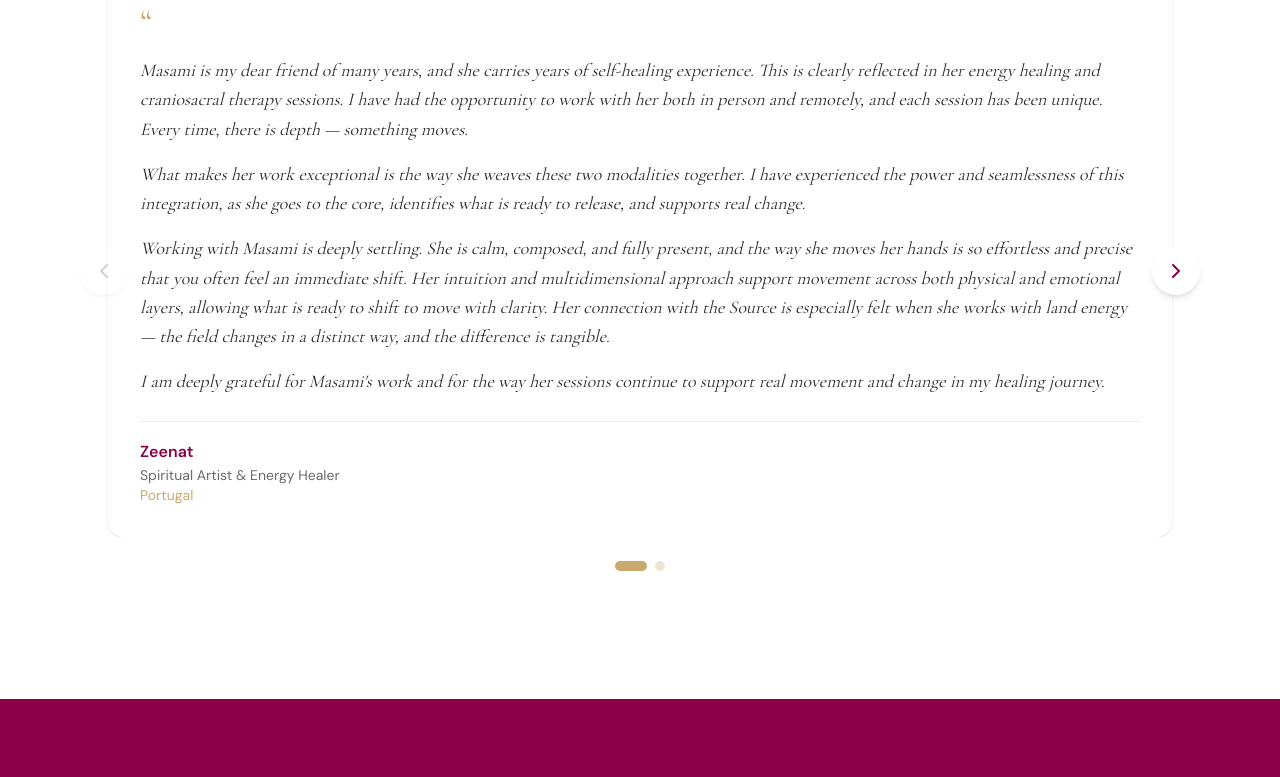
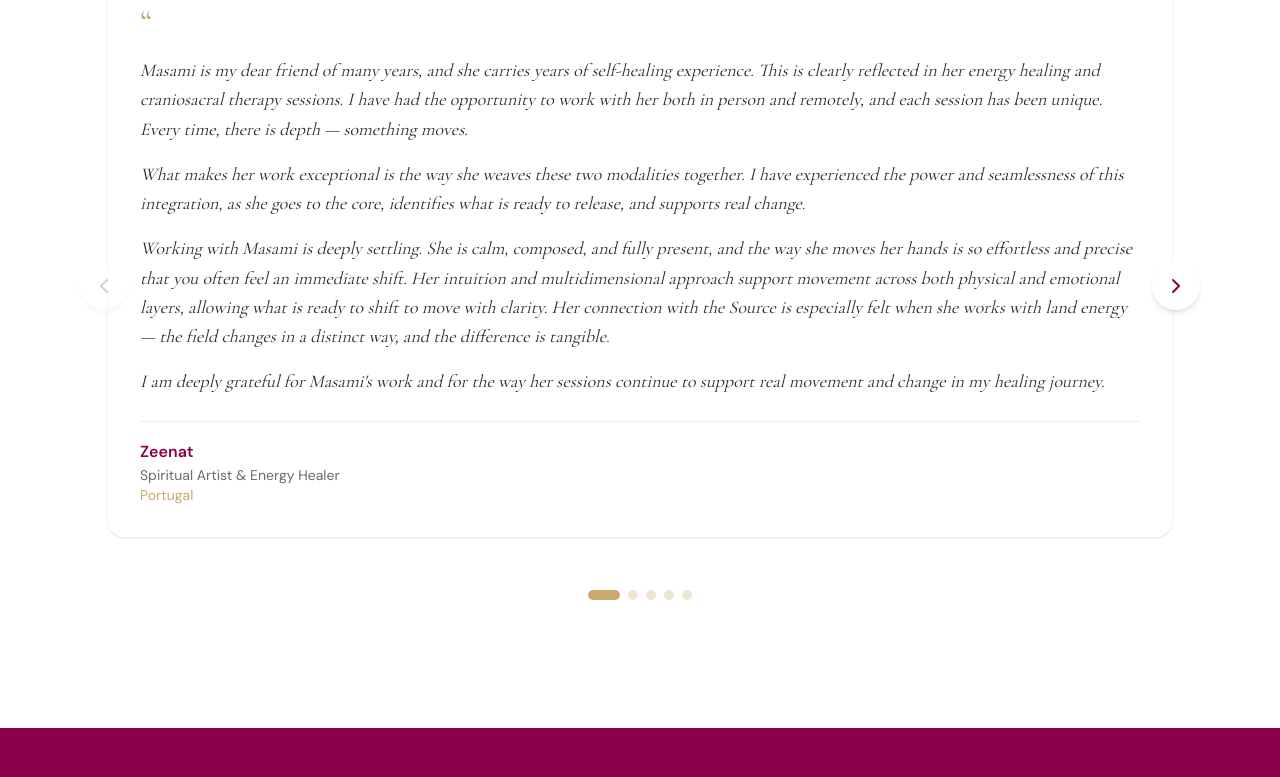
Before and after one commit to pentagonalcycles/masami, a Next.js app: page /services/emergency in a window 1280 px wide. Shown: the part 1938-2715 px from the top of the page. Built offline with nearby package versions, Linux system fonts and the light colour scheme; grey boxes are pictures that could not be loaded.

Commit message:
fix: show all related testimonials on service pages, remove slice limit

```diff
--- a/src/components/ServicePageTemplate.tsx
+++ b/src/components/ServicePageTemplate.tsx
@@ -38,13 +38,11 @@ export function ServicePageTemplate({
   bookingUrl,
   afterBenefits,
 }: ServicePageProps) {
-  const relatedTestimonials = testimonials
-    .filter((t) =>
-      name.toLowerCase().includes("energy")
-        ? t.category.includes("energy-healing")
-        : t.category.includes("craniosacral")
-    )
-    .slice(0, 2);
+  const relatedTestimonials = testimonials.filter((t) =>
+    name.toLowerCase().includes("energy")
+      ? t.category.includes("energy-healing")
+      : t.category.includes("craniosacral")
+  );
 
   return (
     <>
```
